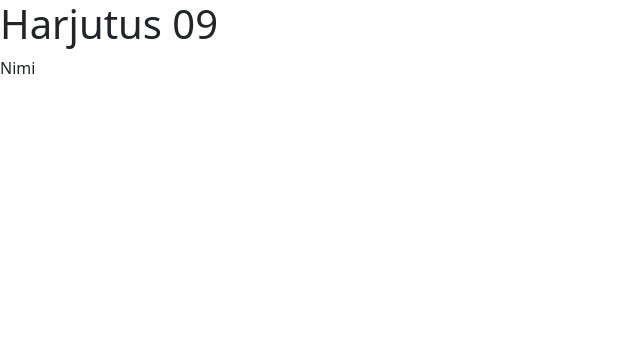
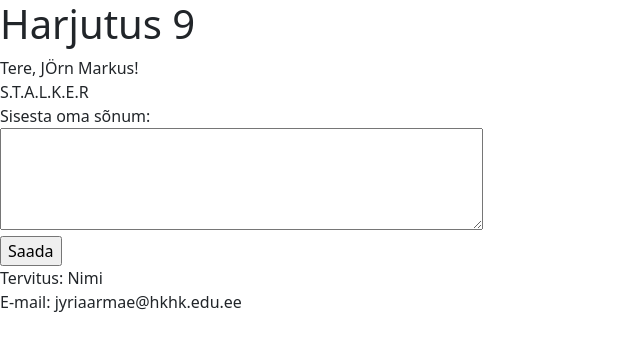
Before and after one commit to JornToomingas/PHP, a PHP site: page /yl9.php in a window 1280 px wide. Shown: the top 351 px of the page, without its empty margins (0-640 px from the left). Run offline with PHP 8.4, Linux system fonts and the light colour scheme.

Commit message:
Update yl9.php

```diff
--- a/yl9.php
+++ b/yl9.php
@@ -1,33 +1,70 @@
 <!doctype html>
-<html lang="et">
+<html lang="en">
   <head>
     <meta charset="utf-8">
     <meta name="viewport" content="width=device-width, initial-scale=1">
-    <title>Bootstrap</title>
-    <link href="https://cdn.jsdelivr.net/npm/bootstrap@5.3.3/dist/css/bootstrap.min.css" rel="stylesheet" integrity="sha384-QWTKZyjpPEjISv5WaRU9OFeRpok6YctnYmDr5pNlyT2bRjXh0JMhjY6hW+ALEwIH" crossorigin="anonymous">
+    <title>Bootstrap demo</title>
+    <link href="https://cdn.jsdelivr.net/npm/bootstrap@5.3.8/dist/css/bootstrap.min.css" rel="stylesheet" integrity="sha384-sRIl4kxILFvY47J16cr9ZwB07vP4J8+LH7qKQnuqkuIAvNWLzeN8tE5YBujZqJLB" crossorigin="anonymous">
   </head>
   <body>
-    <h1>Harjutus 09</h1>
+    <h1>Harjutus 9</h1>
+    <?php
+//Tervitus
+    $kasutajanimi = "JÖrN MarKUs";
+    $tervitusnimi = ucwords(strtolower($kasutajanimi));
+    echo "Tere, $tervitusnimi!" . "<br>";
+    ?>
+    <?php
+//Nimi
+    $tekst = "stalker";
+    $muudetudTekst = "";
+    for ($i = 0; $i < strlen($tekst); $i++) {
+        $muudetudTekst .= strtoupper($tekst[$i]) . ".";
+    }
+    $muudetudTekst = rtrim($muudetudTekst, ".");
 
-<?php
-    function tervita($n){
+
+    echo $muudetudTekst;
+    ?>
+        <form method="post">
+        <label for="sõnum">Sisesta oma sõnum:</label><br>
+        <textarea id="sõnum" name="sõnum" rows="4" cols="50"></textarea><br>
+        <input type="submit" value="Saada">
+    </form>
+    <?php
+//Ropud sonad
+    if ($_SERVER["REQUEST_METHOD"] == "POST") {
+        $sonum = $_POST['sõnum'];
+        $ropudsonad = ["kaka", "pede", "idioot","lohh"];
+        $asendatudsonum = $sonum;
+        foreach ($ropudsonad as $sona) {
+            $asendatudsonum = preg_replace('/\b' . preg_quote($sona, '/') . '\b/i', str_repeat('*', strlen($sona)), $asendatudsonum);
+        }
+        echo "<h3>Asendatud sõnum:</h3>";
+        echo "<p>$asendatudsonum</p>";
+    }
+    ?>
+
+    <?php
+//Email
+    function tervita($n) {
         $puhastatud = ucfirst(strtolower(trim($n)));
         return $puhastatud;
-        }
+    }
 
-        function email_loomine($e, $p){
+    function email_loomine($e, $p) {
         $tapikad = array("ä","ö","õ","ü");
         $asendused = array("a","o","o","y");
+
         $enimi = str_replace($tapikad, $asendused, mb_strtolower(trim($e)));
         $pnimi = str_replace($tapikad, $asendused, mb_strtolower(trim($p)));
 
-        return $enimi.".".$pnimi."@hkhk.edu.ee";
-        }
+        return $enimi . "" . $pnimi . "@hkhk.edu.ee";
+    }
 
-        echo tervita("  nImI  ");
-        echo "<br>";
-        email_loomine("üõöä","zöüõöäöädg");
-?>
-    <script src="https://cdn.jsdelivr.net/npm/bootstrap@5.3.3/dist/js/bootstrap.bundle.min.js" integrity="sha384-YvpcrYf0tY3lHB60NNkmXc5s9fDVZLESaAA55NDzOxhy9GkcIdslK1eN7N6jIeHz" crossorigin="anonymous"></script>
+    echo "Tervitus: " . tervita("  nImI  ") . "<br>";
+    echo "E-mail: " . email_loomine("Jüri", "Äärmäe");
+    ?>
+    <script src="https://cdn.jsdelivr.net/npm/bootstrap@5.3.8/dist/js/bootstrap.bundle.min.js" integrity="sha384-FKyoEForCGlyvwx9Hj09JcYn3nv7wiPVlz7YYwJrWVcXK/BmnVDxM+D2scQbITxI" crossorigin="anonymous"></script>
   </body>
 </html>
```
